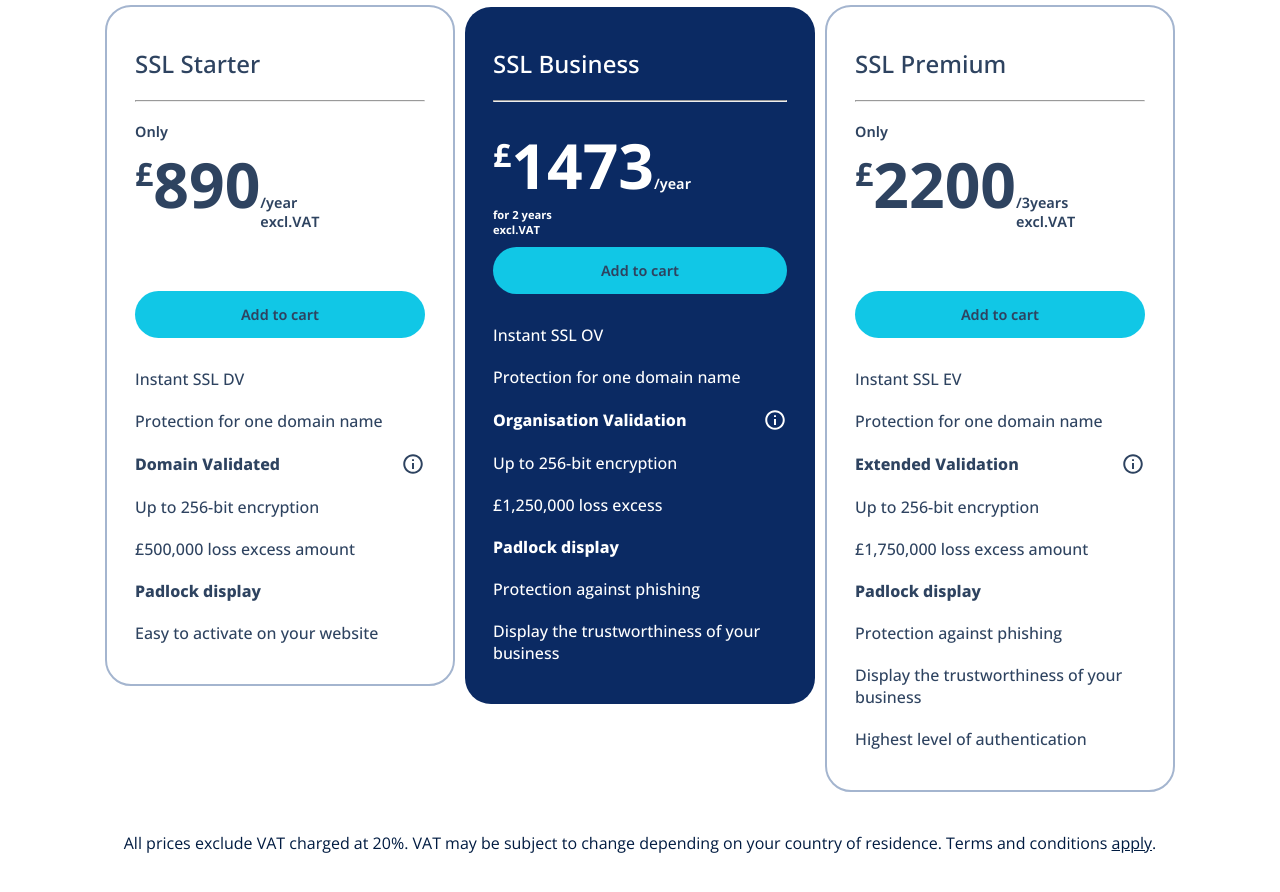
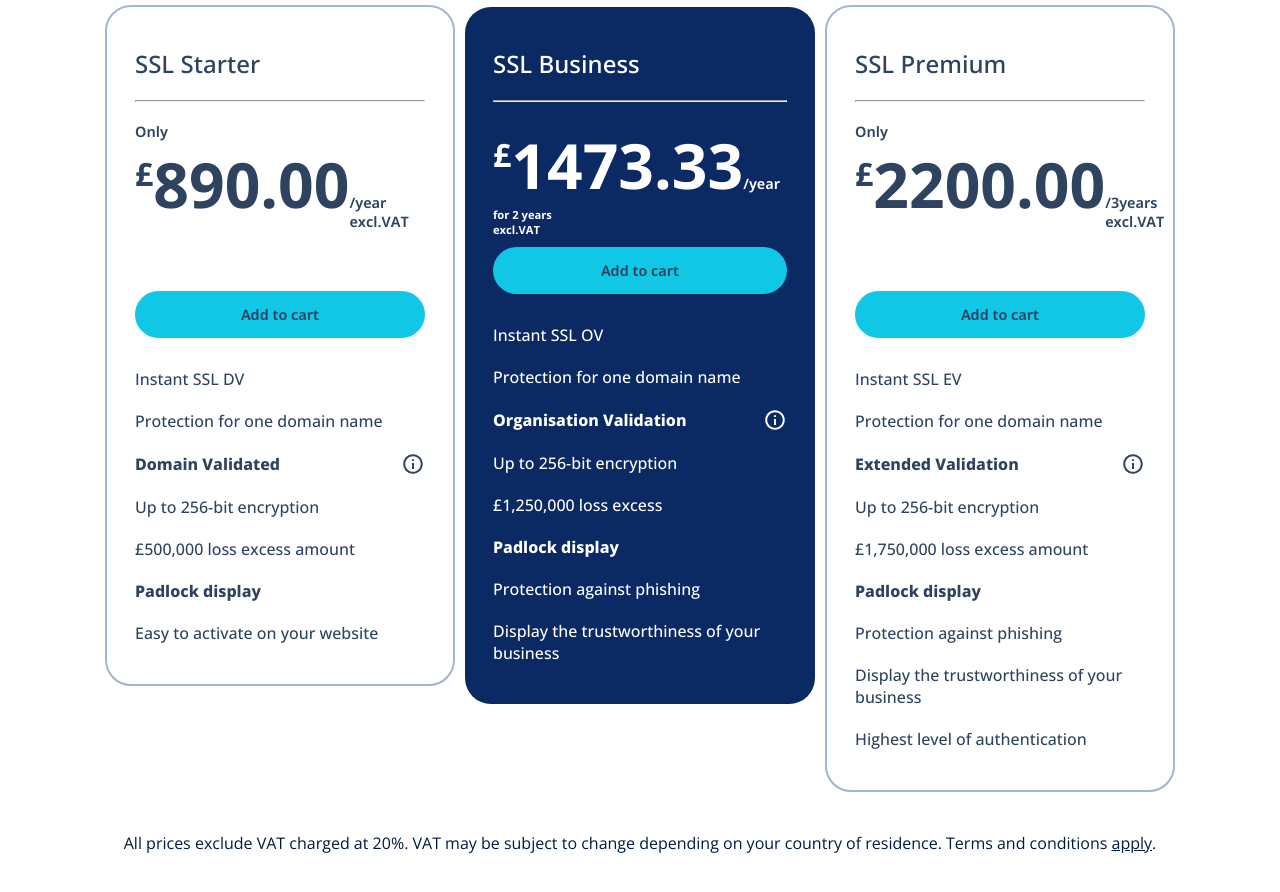
Before and after one commit to Awwal2007/Ionos, a React (Vite) app: page / in a window 1280 px wide. Shown: the part 1780-2672 px from the top of the page. Built offline with nearby package versions, Linux system fonts and the light colour scheme; a web font is replaced by a local one.

Commit message:
sfsdfsdfsdfsds

```diff
--- a/src/pages/Checkout.jsx
+++ b/src/pages/Checkout.jsx
@@ -74,9 +74,10 @@
                         <div>
                             <h3>SSL Starter</h3>
                             <div>
-                                <h3>£890</h3>
+                                <h3>£890.00</h3>
                             </div>
                         </div>
+                        <div>/year <br /> {/*Then only £2780/year*/}</div>
                         <div style={{gap: "10px"}}>
                             <div className='contract-details' style={{textDecoration: "underline"}} >Contract Details <GoChevronDown /> </div>
                             <RiDeleteBin6Line className='deleteBtn' />
@@ -140,7 +141,7 @@
                     <div>1 item</div>
                     <div style={{display: "flex", justifyContent: "space-between"}}>
                         <h2>Total excl. VAT</h2>
-                        <h2>£890</h2>
+                        <h2>£890.00</h2>
                     </div>
                     <div style={{textAlign:"right"}}>
                         {/* (20% VAT £666) */}
--- a/src/pages/Checkout2.jsx
+++ b/src/pages/Checkout2.jsx
@@ -70,11 +70,11 @@
                         <div>
                             <h3>SSL Business</h3>
                             <div style={{display: "flex"}}>
-                                <h3> <sub style={{fontWeight: "400", fontSize: "15px", textDecoration: "line-through"}}>{/*£3780*/}</sub> £1473</h3>
+                                <h3> <sub style={{fontWeight: "400", fontSize: "15px", textDecoration: "line-through"}}>{/*£3780*/}</sub> £1473.33</h3>
 
                             </div>
                         </div>
-                         <div>£1473/year for 1 year <br /> {/*Then only £2780/year*/}</div>
+                         <div>/2 year <br /> {/*Then only £2780/year*/}</div>
                         <div style={{gap: "10px"}}>
                             <div className='contract-details' style={{textDecoration: "underline"}} >Contract Details <GoChevronDown /> </div>
                             <RiDeleteBin6Line className='deleteBtn' />
@@ -138,7 +138,7 @@
                     <div>1 item</div>
                     <div style={{display: "flex", justifyContent: "space-between"}}>
                         <h2>Total excl. VAT</h2>
-                        <h2>£1473</h2>
+                        <h2>£1473.33</h2>
                     </div>
                     <div style={{textAlign:"right"}}>
                         {/* (20% VAT £750) */}
--- a/src/pages/Checkout3.jsx
+++ b/src/pages/Checkout3.jsx
@@ -60,11 +60,11 @@
                         <div>
                             <h3>SSL Business</h3>
                             <div style={{display: "flex"}}>
-                                <h3>£2200</h3>
+                                <h3>£2200.00</h3>
                                 {/* <sub style={{fontWeight: "400", fontSize: "15px", textDecoration: "line-through"}}>£3780</sub> */}
                             </div>
                         </div>
-                        {/* <div>£3750/year for 1 year <br /> Then only £2780/year</div> */}
+                        <div>/ 3 year</div>
                         <div style={{gap: "10px"}}>
                             <div className='contract-details' style={{textDecoration: "underline"}} >Contract Details <GoChevronDown /> </div>
                             <RiDeleteBin6Line className='deleteBtn' />
@@ -128,7 +128,7 @@
                     <div>1 item</div>
                     <div style={{display: "flex", justifyContent: "space-between"}}>
                         <h2>Total excl. VAT</h2>
-                        <h2>£2200</h2>
+                        <h2>£2200.00</h2>
                     </div>
                     <div style={{textAlign:"right"}}>
                         {/* (20% VAT £840) */}
--- a/src/pages/Home.jsx
+++ b/src/pages/Home.jsx
@@ -92,7 +92,7 @@
                                 <div className='only'>Only</div>
                                 <div className='price'>
 
-                                    <span className='number'><sup className='dollar-sign'>£</sup>890</span>
+                                    <span className='number'><sup className='dollar-sign'>£</sup>890.00</span>
 
                                     <div className='year'>
                                         <div>/year</div>
@@ -128,7 +128,7 @@
                                 {/* <div style={{textDecoration: "line-through"}} className='only'>1473/year</div> */}
                                 <div className='price'>
 
-                                    <span className='number'><sup className='dollar-sign'>£</sup>1473</span>
+                                    <span className='number'><sup className='dollar-sign'>£</sup>1473.33</span>
 
                                     <div className='year'>
                                         <div>/year</div>
@@ -164,7 +164,7 @@
                                 <div className='only'>Only</div>
                                 <div className='price'>
 
-                                    <span className='number'><sup className='dollar-sign'>£</sup>2200</span>
+                                    <span className='number'><sup className='dollar-sign'>£</sup>2200.00</span>
 
                                     <div className='year'>
                                         <div>/3years</div>
```
